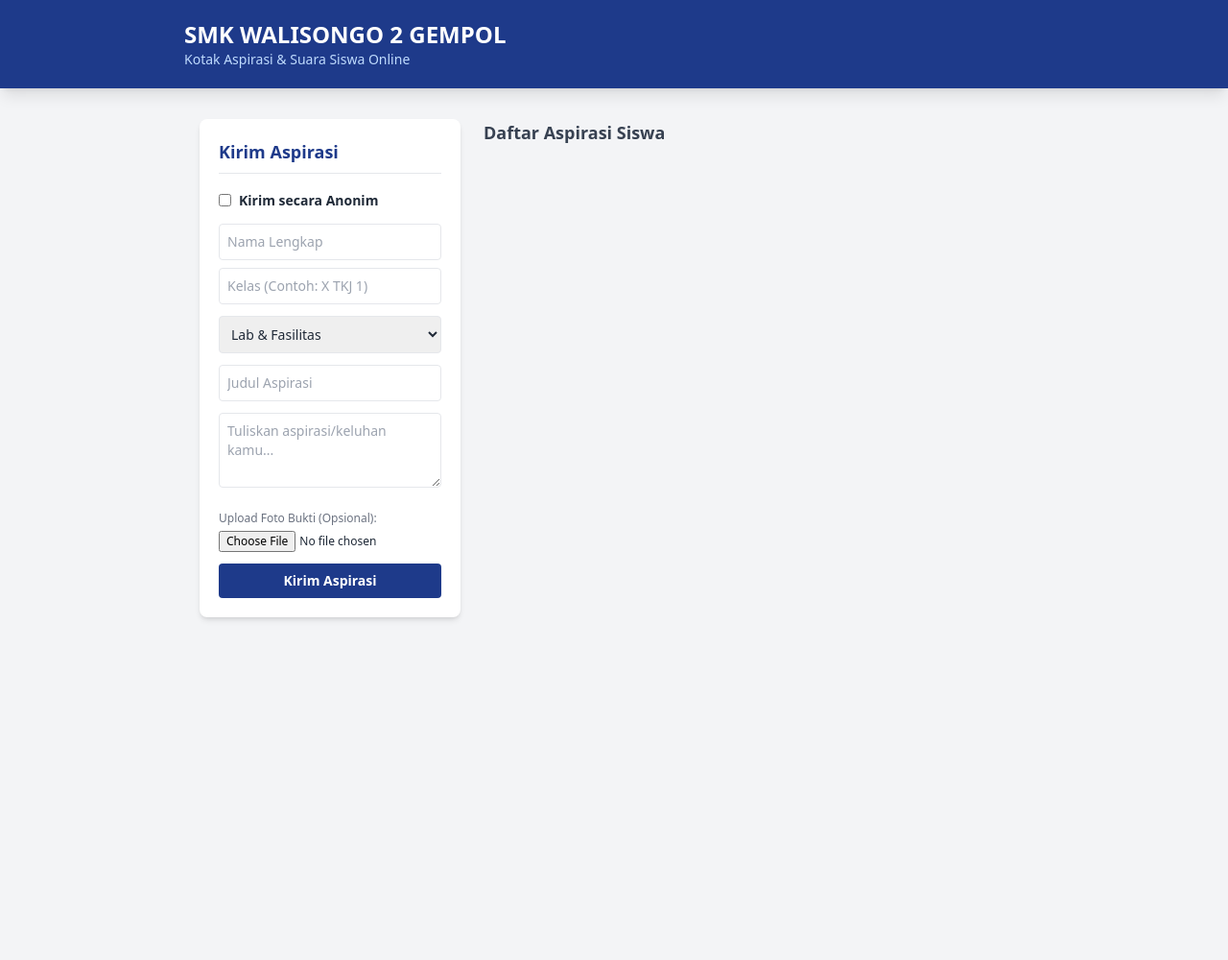
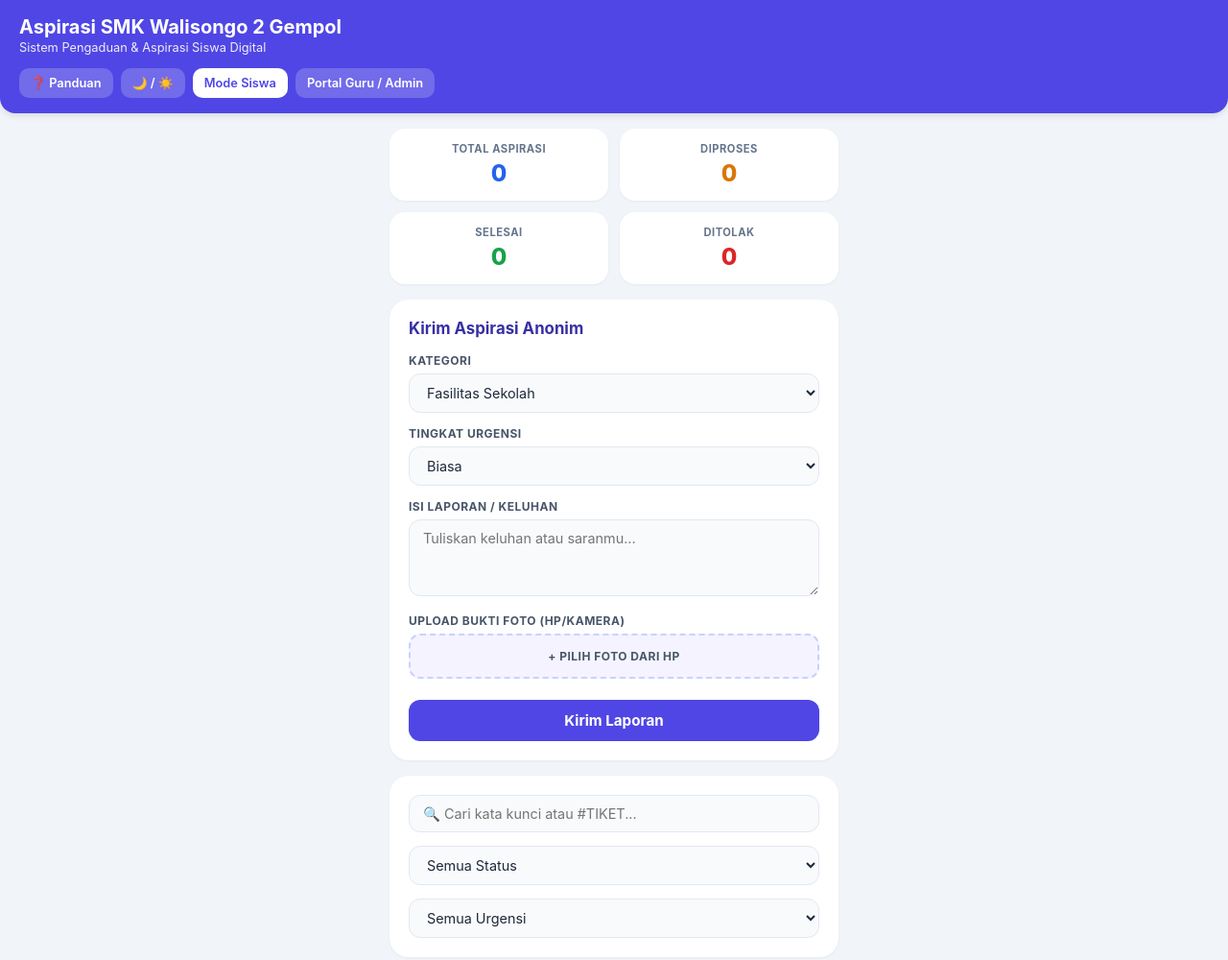
Before and after one commit to gitsalcuekk-collab/server-gitsa, a website: page index.html in a window 1280 px wide. Shown: the whole page at 96% size. Before the commit the page ends 800 px from the top, so only its background shows below. Drawn offline with nearby package versions, Linux system fonts and the light colour scheme; no server answers.

Commit message:
Update index.html

```diff
--- a/index.html
+++ b/index.html
@@ -3,134 +3,390 @@
 <head>
   <meta charset="UTF-8">
   <meta name="viewport" content="width=device-width, initial-scale=1.0">
-  <title>Aspirasi Siswa - SMK Walisongo 2 Gempol</title>
-  <script src="https://cdn.tailwindcss.com"></script>
+  <title>Aspirasi SMK Walisongo 2 Gempol</title>
+  <style>
+    * {
+      box-sizing: border-box;
+      margin: 0;
+      padding: 0;
+      font-family: -apple-system, BlinkMacSystemFont, "Segoe UI", Roboto, Helvetica, Arial, sans-serif;
+    }
+
+    body {
+      background-color: #f1f5f9;
+      color: #334155;
+      padding-bottom: 40px;
+    }
+
+    /* Header Navbar */
+    .header {
+      background-color: #4f46e5;
+      color: #ffffff;
+      padding: 16px 20px;
+      border-bottom-left-radius: 16px;
+      border-bottom-right-radius: 16px;
+      box-shadow: 0 4px 6px -1px rgba(0, 0, 0, 0.1);
+    }
+
+    .header h1 {
+      font-size: 1.25rem;
+      font-weight: 700;
+      margin-bottom: 2px;
+    }
+
+    .header p {
+      font-size: 0.8rem;
+      opacity: 0.9;
+      margin-bottom: 14px;
+    }
+
+    .nav-buttons {
+      display: flex;
+      gap: 8px;
+      flex-wrap: wrap;
+    }
+
+    .btn-nav {
+      background-color: rgba(255, 255, 255, 0.2);
+      color: white;
+      border: none;
+      padding: 8px 12px;
+      border-radius: 10px;
+      font-size: 0.8rem;
+      font-weight: 600;
+      cursor: pointer;
+      display: flex;
+      align-items: center;
+      gap: 4px;
+    }
+
+    .btn-nav.active {
+      background-color: #ffffff;
+      color: #4f46e5;
+    }
+
+    .container {
+      max-width: 500px;
+      margin: 0 auto;
+      padding: 16px;
+    }
+
+    /* Grid Statistik */
+    .stats-grid {
+      display: grid;
+      grid-template-columns: 1fr 1fr;
+      gap: 12px;
+      margin-bottom: 16px;
+    }
+
+    .stat-card {
+      background: white;
+      padding: 14px;
+      border-radius: 16px;
+      text-align: center;
+      box-shadow: 0 1px 3px rgba(0, 0, 0, 0.05);
+    }
+
+    .stat-card .title {
+      font-size: 0.7rem;
+      font-weight: 700;
+      color: #64748b;
+      letter-spacing: 0.5px;
+      text-transform: uppercase;
+      margin-bottom: 4px;
+    }
+
+    .stat-card .value {
+      font-size: 1.5rem;
+      font-weight: 800;
+    }
+
+    .val-total { color: #2563eb; }
+    .val-proses { color: #d97706; }
+    .val-selesai { color: #16a34a; }
+    .val-ditolak { color: #dc2626; }
+
+    /* Card Main */
+    .card {
+      background: white;
+      border-radius: 20px;
+      padding: 20px;
+      box-shadow: 0 1px 3px rgba(0, 0, 0, 0.05);
+      margin-bottom: 16px;
+    }
+
+    .card-title {
+      color: #3730a3;
+      font-size: 1.05rem;
+      font-weight: 700;
+      margin-bottom: 16px;
+    }
+
+    .form-group {
+      margin-bottom: 14px;
+    }
+
+    .form-group label {
+      display: block;
+      font-size: 0.75rem;
+      font-weight: 700;
+      color: #475569;
+      text-transform: uppercase;
+      margin-bottom: 6px;
+      letter-spacing: 0.5px;
+    }
+
+    .form-control {
+      width: 100%;
+      padding: 10px 14px;
+      border: 1px solid #e2e8f0;
+      border-radius: 12px;
+      font-size: 0.9rem;
+      color: #1e293b;
+      outline: none;
+      background-color: #f8fafc;
+    }
+
+    .form-control:focus {
+      border-color: #6366f1;
+      background-color: #ffffff;
+    }
+
+    textarea.form-control {
+      resize: vertical;
+      min-height: 80px;
+    }
+
+    /* Upload Area */
+    .upload-box {
+      border: 2px dashed #c7d2fe;
+      border-radius: 12px;
+      padding: 14px;
+      text-align: center;
+      background-color: #f5f3ff;
+      color: #4f46e5;
+      font-weight: 600;
+      font-size: 0.85rem;
+      cursor: pointer;
+    }
+
+    .upload-box input[type="file"] {
+      display: none;
+    }
+
+    /* Button Primary */
+    .btn-submit {
+      width: 100%;
+      background-color: #4f46e5;
+      color: white;
+      border: none;
+      padding: 12px;
+      border-radius: 12px;
+      font-size: 0.95rem;
+      font-weight: 700;
+      cursor: pointer;
+      margin-top: 8px;
+    }
+
+    .btn-submit:hover {
+      background-color: #4338ca;
+    }
+
+    /* Aspirasi Item List */
+    .aspirasi-item {
+      background: white;
+      border-radius: 16px;
+      padding: 16px;
+      margin-bottom: 12px;
+      box-shadow: 0 1px 3px rgba(0, 0, 0, 0.05);
+      border-left: 4px solid #6366f1;
+    }
+
+    .badge {
+      display: inline-block;
+      padding: 4px 8px;
+      border-radius: 6px;
+      font-size: 0.7rem;
+      font-weight: 700;
+    }
+
+    .badge-proses { background-color: #fef3c7; color: #d97706; }
+    .badge-selesai { background-color: #dcfce7; color: #16a34a; }
+    .badge-menunggu { background-color: #e0e7ff; color: #4338ca; }
+  </style>
 </head>
-<body class="bg-gray-100 min-h-screen text-gray-800">
+<body>
 
-  <!-- Header -->
-  <header class="bg-blue-900 text-white p-5 shadow-lg">
-    <div class="max-w-4xl mx-auto flex justify-between items-center">
-      <div>
-        <h1 class="text-2xl font-bold">SMK WALISONGO 2 GEMPOL</h1>
-        <p class="text-sm text-blue-200">Kotak Aspirasi & Suara Siswa Online</p>
+  <!-- Header Section -->
+  <div class="header">
+    <h1>Aspirasi SMK Walisongo 2 Gempol</h1>
+    <p>Sistem Pengaduan & Aspirasi Siswa Digital</p>
+
+    <div class="nav-buttons">
+      <button class="btn-nav">❓ Panduan</button>
+      <button class="btn-nav">🌙 / ☀️</button>
+      <button class="btn-nav active">Mode Siswa</button>
+      <button class="btn-nav">Portal Guru / Admin</button>
+    </div>
+  </div>
+
+  <div class="container">
+    <!-- Grid Statistik -->
+    <div class="stats-grid">
+      <div class="stat-card">
+        <div class="title">Total Aspirasi</div>
+        <div class="value val-total" id="stat-total">0</div>
+      </div>
+      <div class="stat-card">
+        <div class="title">Diproses</div>
+        <div class="value val-proses" id="stat-proses">0</div>
+      </div>
+      <div class="stat-card">
+        <div class="title">Selesai</div>
+        <div class="value val-selesai" id="stat-selesai">0</div>
+      </div>
+      <div class="stat-card">
+        <div class="title">Ditolak</div>
+        <div class="value val-ditolak" id="stat-ditolak">0</div>
       </div>
     </div>
-  </header>
 
-  <div class="max-w-4xl mx-auto p-4 grid grid-cols-1 md:grid-cols-3 gap-6 mt-4">
+    <!-- Form Kirim Aspirasi Anonim -->
+    <div class="card">
+      <div class="card-title">Kirim Aspirasi Anonim</div>
 
-    <!-- Form Kirim Aspirasi -->
-    <div class="bg-white p-5 rounded-lg shadow-md h-fit">
-      <h2 class="text-lg font-bold border-b pb-2 mb-4 text-blue-900">Kirim Aspirasi</h2>
-      <form id="formAspirasi" enctype="multipart/form-data" class="space-y-3">
-        <div>
-          <label class="inline-flex items-center text-sm font-semibold">
-            <input type="checkbox" id="anonim" class="rounded text-blue-600" onchange="toggleAnonim()">
-            <span class="ml-2">Kirim secara Anonim</span>
+      <form id="formAspirasi">
+        <div class="form-group">
+          <label>Kategori</label>
+          <select class="form-control" id="kategori">
+            <option>Fasilitas Sekolah</option>
+            <option>Sistem Pembelajaran</option>
+            <option>Kedisiplinan & Lingkungan</option>
+            <option>Lainnya</option>
+          </select>
+        </div>
+
+        <div class="form-group">
+          <label>Tingkat Urgensi</label>
+          <select class="form-control" id="urgensi">
+            <option>Biasa</option>
+            <option>Penting</option>
+            <option>Sangat Mendesak</option>
+          </select>
+        </div>
+
+        <div class="form-group">
+          <label>Isi Laporan / Keluhan</label>
+          <textarea class="form-control" id="pesan" placeholder="Tuliskan keluhan atau saranmu..."></textarea>
+        </div>
+
+        <div class="form-group">
+          <label>Upload Bukti Foto (HP/Kamera)</label>
+          <label class="upload-box">
+            + Pilih Foto Dari HP
+            <input type="file" id="fotoInput" accept="image/*">
           </label>
         </div>
-        <div id="identitasGroup">
-          <input type="text" id="nama" placeholder="Nama Lengkap" class="w-full border p-2 rounded mb-2 text-sm">
-          <input type="text" id="kelas" placeholder="Kelas (Contoh: X TKJ 1)" class="w-full border p-2 rounded text-sm">
-        </div>
-        <div>
-          <select id="kategori" class="w-full border p-2 rounded text-sm">
-            <option value="Lab & Fasilitas">Lab & Fasilitas</option>
-            <option value="Kantin & Kebersihan">Kantin & Kebersihan</option>
-            <option value="Kedisiplinan & Sarpras">Kedisiplinan & Sarpras</option>
-            <option value="Saran Kegiatan">Saran Kegiatan / OSIS</option>
-          </select>
-        </div>
-        <input type="text" id="judul" placeholder="Judul Aspirasi" required class="w-full border p-2 rounded text-sm">
-        <textarea id="isi" rows="3" placeholder="Tuliskan aspirasi/keluhan kamu..." required class="w-full border p-2 rounded text-sm"></textarea>
-        <div>
-          <label class="text-xs text-gray-500">Upload Foto Bukti (Opsional):</label>
-          <input type="file" id="foto" accept="image/*" class="w-full text-xs">
-        </div>
-        <button type="submit" class="w-full bg-blue-900 text-white py-2 rounded font-semibold hover:bg-blue-800 text-sm">Kirim Aspirasi</button>
+
+        <button type="submit" class="btn-submit">Kirim Laporan</button>
       </form>
     </div>
 
-    <!-- Feed Aspirasi -->
-    <div class="md:col-span-2 space-y-4">
-      <h2 class="text-lg font-bold text-gray-700">Daftar Aspirasi Siswa</h2>
-      <div id="listAspirasi" class="space-y-3">
-        <!-- Aspirasi akan dimuat di sini -->
+    <!-- Search & Filter Card -->
+    <div class="card">
+      <div class="form-group">
+        <input type="text" class="form-control" id="searchKeyword" placeholder="🔍 Cari kata kunci atau #TIKET...">
+      </div>
+      <div class="form-group">
+        <select class="form-control" id="filterStatus">
+          <option value="">Semua Status</option>
+          <option value="Menunggu">Menunggu</option>
+          <option value="Diproses">Diproses</option>
+          <option value="Selesai">Selesai</option>
+        </select>
+      </div>
+      <div class="form-group" style="margin-bottom: 0;">
+        <select class="form-control" id="filterUrgensi">
+          <option value="">Semua Urgensi</option>
+          <option value="Biasa">Biasa</option>
+          <option value="Penting">Penting</option>
+        </select>
       </div>
     </div>
 
+    <!-- Daftar Aspirasi List -->
+    <div id="aspirasiList"></div>
   </div>
 
   <script>
-    function toggleAnonim() {
-      const isAnonim = document.getElementById('anonim').checked;
-      document.getElementById('identitasGroup').classList.toggle('hidden', isAnonim);
+    let rawFoto = '';
+
+    // Handle foto converter base64
+    document.getElementById('fotoInput').addEventListener('change', function(e) {
+      const file = e.target.files[0];
+      if (file) {
+        const reader = new FileReader();
+        reader.onload = function(evt) {
+          rawFoto = evt.target.result;
+        };
+        reader.readAsDataURL(file);
+      }
+    });
+
+    // Load Aspirasi
+    async function loadAspirasi() {
+      try {
+        const res = await fetch('/api/aspirasi');
+        const data = await res.json();
+
+        // Update stats
+        document.getElementById('stat-total').innerText = data.length;
+        document.getElementById('stat-proses').innerText = data.filter(a => a.status === 'Diproses').length;
+        document.getElementById('stat-selesai').innerText = data.filter(a => a.status === 'Selesai').length;
+        document.getElementById('stat-ditolak').innerText = data.filter(a => a.status === 'Ditolak').length;
+
+        const listContainer = document.getElementById('aspirasiList');
+        listContainer.innerHTML = '';
+
+        data.forEach(item => {
+          const card = document.createElement('div');
+          card.className = 'aspirasi-item';
+          card.innerHTML = `
+            <div style="display:flex; justify-content:space-between; align-items:center; margin-bottom:8px;">
+              <strong style="color:#4f46e5; font-size:0.85rem;">#${item.ticket}</strong>
+              <span class="badge badge-${(item.status || 'menunggu').toLowerCase()}">${item.status || 'Menunggu'}</span>
+            </div>
+            <p style="font-size:0.9rem; color:#1e293b; margin-bottom:8px;">${item.pesan}</p>
+            <div style="font-size:0.75rem; color:#64748b;">
+              Kategori: ${item.kategori} | Urgensi: ${item.urgensi}
+            </div>
+          `;
+          listContainer.appendChild(card);
+        });
+      } catch (err) {
+        console.error(err);
+      }
     }
 
-    async function loadAspirasi() {
-      const res = await fetch('/api/aspirasi');
-      const data = await res.json();
-      const container = document.getElementById('listAspirasi');
-      container.innerHTML = '';
+    // Submit Aspirasi
+    document.getElementById('formAspirasi').addEventListener('submit', async function(e) {
+      e.preventDefault();
+      const pesan = document.getElementById('pesan').value;
+      const kategori = document.getElementById('kategori').value;
+      const urgensi = document.getElementById('urgensi').value;
 
-      data.forEach(item => {
-        let statusColor = item.status === 'Selesai' ? 'bg-green-100 text-green-800' :
-                         (item.status === 'Diproses' ? 'bg-yellow-100 text-yellow-800' : 'bg-gray-100 text-gray-800');
+      if (!pesan) return alert('Pesan tidak boleh kosong!');
 
-        container.innerHTML += `
-          <div class="bg-white p-4 rounded-lg shadow-md border-l-4 border-blue-900">
-            <div class="flex justify-between items-start">
-              <div>
-                <span class="text-xs font-bold text-blue-900 uppercase">${item.kategori}</span>
-                <h3 class="font-bold text-md">${item.judul}</h3>
-                <p class="text-xs text-gray-500">Oleh: ${item.nama} (${item.kelas}) • ${item.tanggal}</p>
-              </div>
-              <span class="text-xs px-2 py-1 rounded font-semibold ${statusColor}">${item.status}</span>
-            </div>
-            <p class="text-sm mt-2 text-gray-700">${item.isi}</p>
-            ${item.foto ? `<img src="${item.foto}" class="mt-2 max-h-48 rounded shadow-sm">` : ''}
+      await fetch('/api/aspirasi', {
+        method: 'POST',
+        headers: { 'Content-Type': 'application/json' },
+        body: JSON.stringify({ kategori, urgensi, pesan, foto: rawFoto })
+      });
 
-            ${item.tanggapan ? `
-              <div class="mt-3 p-2 bg-blue-50 border-l-2 border-blue-600 rounded text-xs">
-                <span class="font-bold text-blue-900">Tanggapan Sekolah:</span>
-                <p class="text-gray-700">${item.tanggapan}</p>
-              </div>
-            ` : ''}
-
-            <div class="mt-3 flex justify-between items-center border-t pt-2">
-              <button onclick="upvote(${item.id})" class="text-xs bg-gray-100 hover:bg-gray-200 px-3 py-1 rounded flex items-center gap-1 font-semibold">
-                👍 Dukung (${item.upvotes})
-              </button>
-            </div>
-          </div>
-        `;
-      });
-    }
-
-    document.getElementById('formAspirasi').onsubmit = async (e) => {
-      e.preventDefault();
-      const formData = new FormData();
-      formData.append('anonim', document.getElementById('anonim').checked);
-      formData.append('nama', document.getElementById('nama').value);
-      formData.append('kelas', document.getElementById('kelas').value);
-      formData.append('kategori', document.getElementById('kategori').value);
-      formData.append('judul', document.getElementById('judul').value);
-      formData.append('isi', document.getElementById('isi').value);
-      if (document.getElementById('foto').files[0]) {
-        formData.append('foto', document.getElementById('foto').files[0]);
-      }
-
-      await fetch('/api/aspirasi', { method: 'POST', body: formData });
-      document.getElementById('formAspirasi').reset();
-      toggleAnonim();
+      document.getElementById('pesan').value = '';
+      rawFoto = '';
       loadAspirasi();
-    };
-
-    async function upvote(id) {
-      await fetch(`/api/aspirasi/${id}/upvote`, { method: 'POST' });
-      loadAspirasi();
-    }
+    });
 
     loadAspirasi();
   </script>
```
